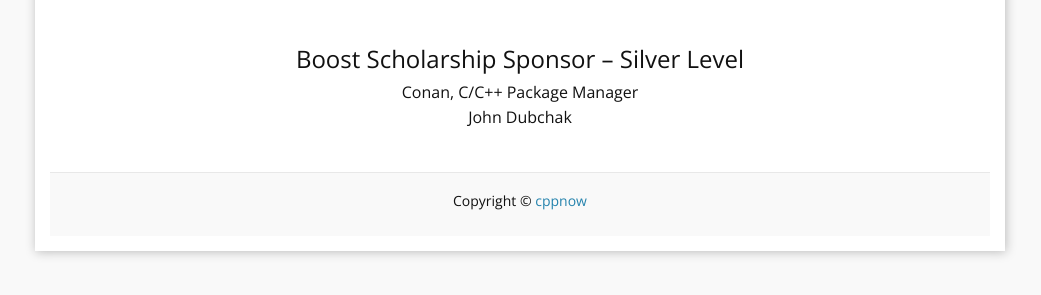
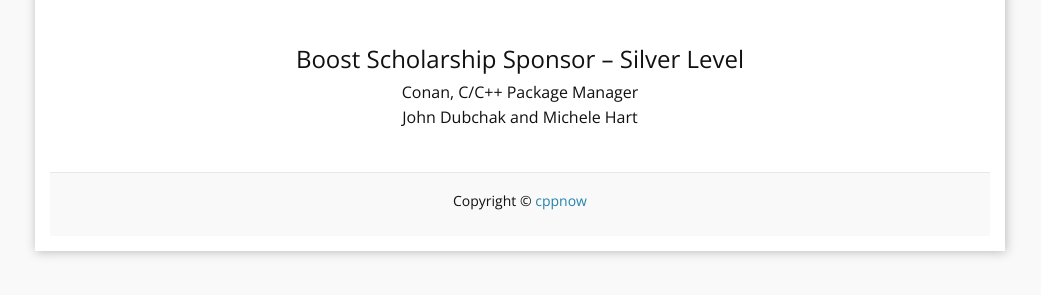
Before and after one commit to boostcon/cppnow_website, a Jekyll site: the page built from sponsors/individual_sponsors.html, in a window 1280 px wide. Shown: the part 492-787 px from the top of the page, without its empty margins (120-1161 px from the left). Built offline with Jekyll 4.4.1, drawn with Linux system fonts in a browser that asks for light colours.

Commit message:
Added Michele Hart to John Dubchak
Also extended the dates because the got credit so late.

```diff
--- a/_data/2017-conference/sponsors.yml
+++ b/_data/2017-conference/sponsors.yml
@@ -56,6 +56,6 @@
         - name: "Conan, C/C++ Package Manager"
         # until 2017-04-06
         # Diego Rodriguez-Losada <diego.rlosada@gmail.com>
-        - name: "John Dubchak"
-        # until 2017-05-24
+        - name: "John Dubchak and Michele Hart"
+        # until 2017-12-31
         # John Dubchak <john@johndubchak.com>
```
